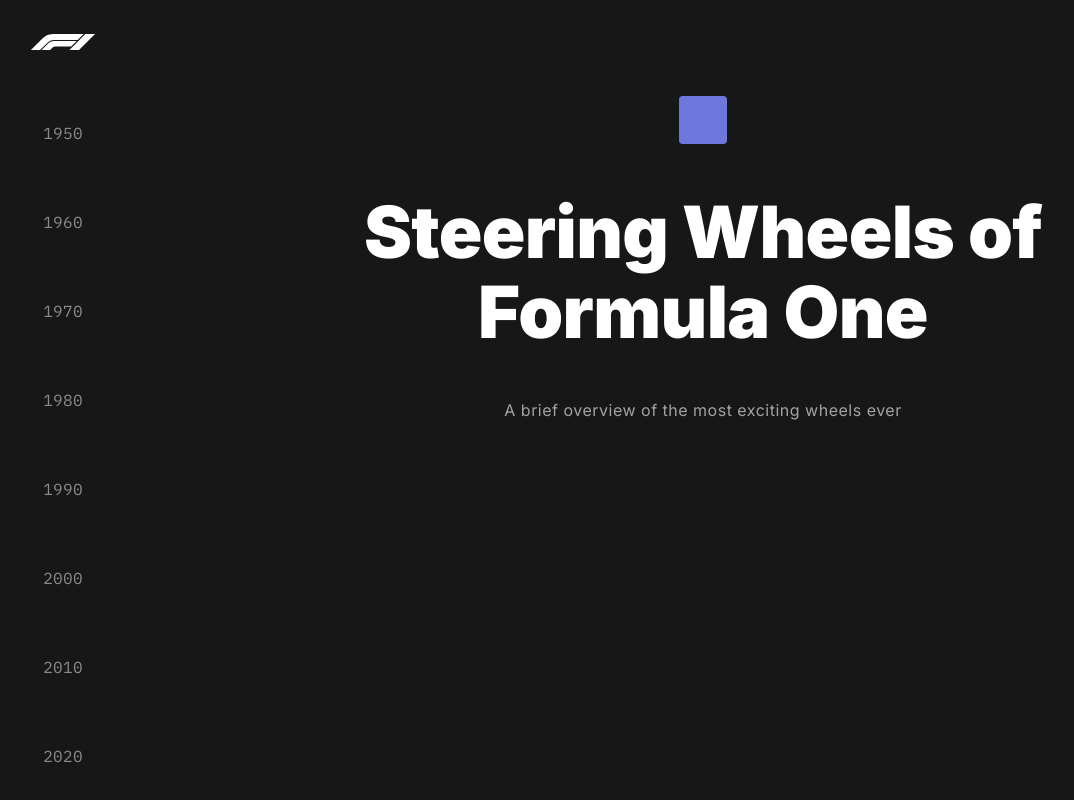
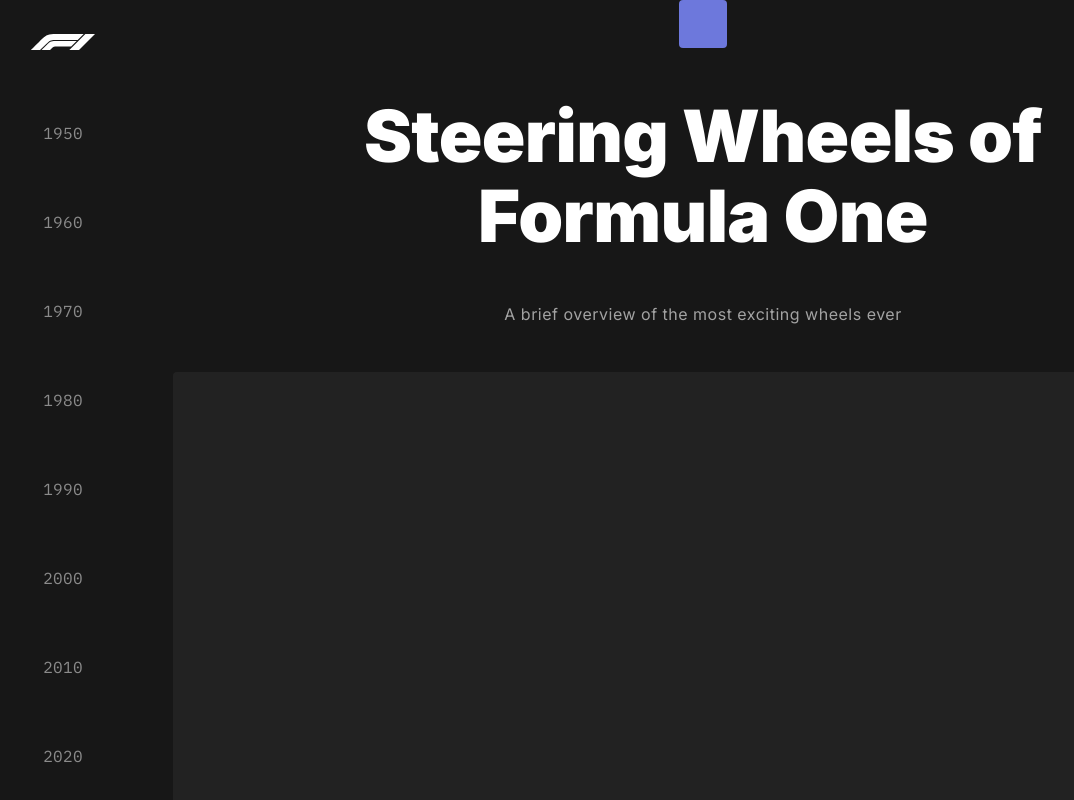
Before and after one commit to daviddossett/formula-one-wheels, a React (Create React App) app: page /#top in a window 1280 px wide. Shown: the whole page, without its empty margins (15-1089 px from the left). Built offline with nearby package versions, Linux system fonts and the light colour scheme.

Commit message:
Added image placeholder

```diff
--- a/src/components/scrolling-wheels/ScrollingWheels.css
+++ b/src/components/scrolling-wheels/ScrollingWheels.css
@@ -36,3 +36,11 @@
 .hero-description {
 	text-align: center;
 }
+
+.image-placeholder {
+	background-color: white;
+	opacity: 5%;
+	width: 100%;
+	height: 800px;
+	border-radius: 4px;
+}
--- a/src/components/scrolling-wheels/ScrollingWheels.js
+++ b/src/components/scrolling-wheels/ScrollingWheels.js
@@ -35,6 +35,7 @@
 						<div className={'icon-placeholder'} />
 						<h1 className={'hero-header'}>Steering Wheels of Formula One</h1>
 						<p className={'hero-description'}>A brief overview of the most exciting wheels ever</p>
+						<div className={'image-placeholder'} />
 					</section>
 					{/* <section id="1950" className={'wheel1950'}>
 						<h2>1950</h2>
```
Also changed, not shown: 1 other file (tests, documents, lock files or other folders).
